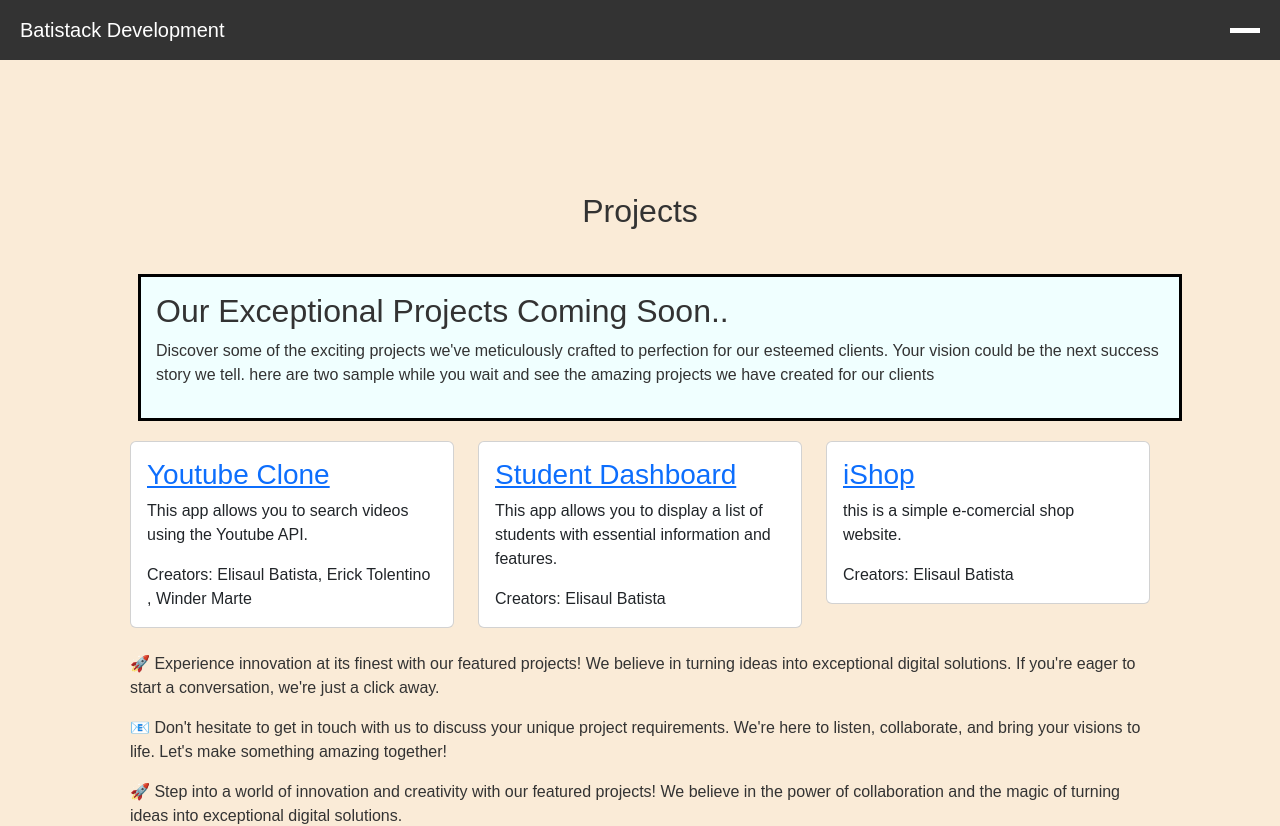
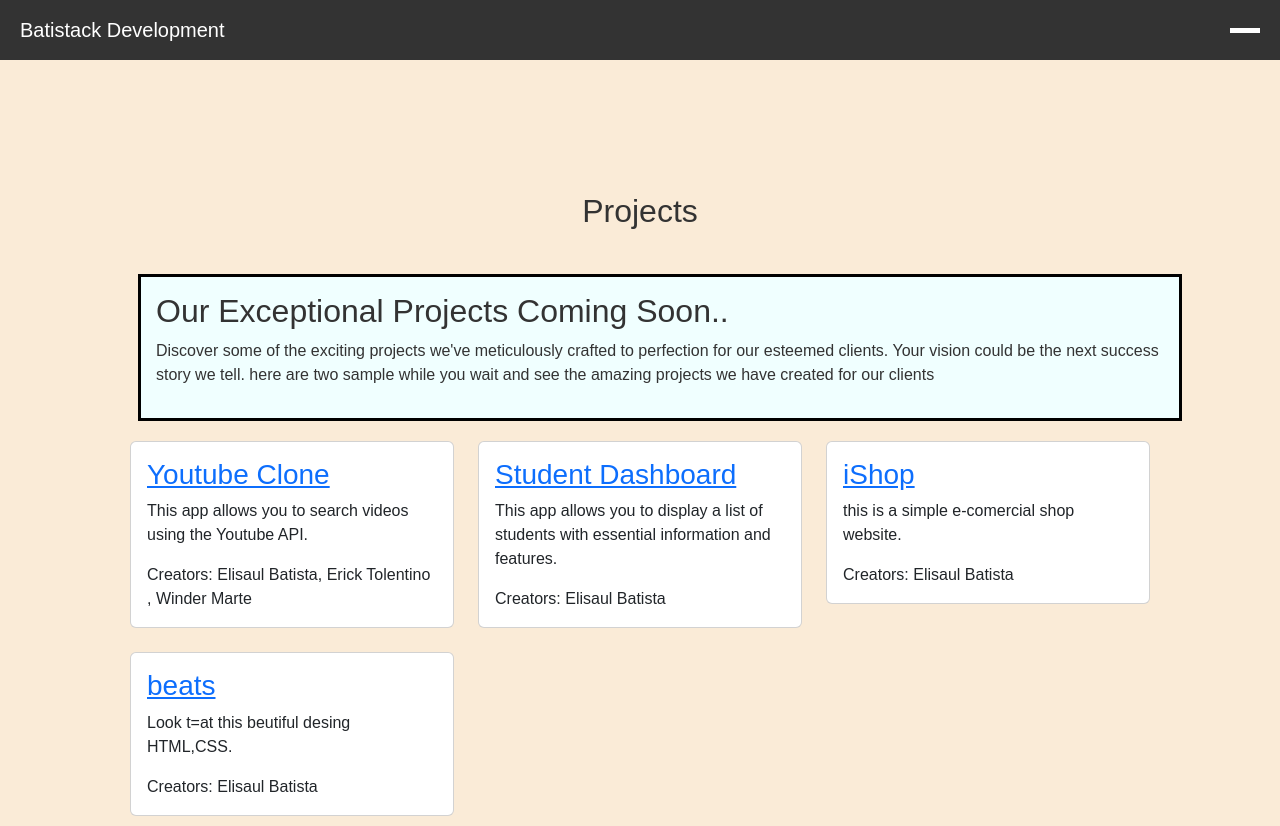
Before and after one commit to Batista0523/Batistack-Web, a React (Vite) app: page /projects in a window 1280 px wide. Shown: the top 826 px of the page. Built offline with nearby package versions, Linux system fonts and the light colour scheme.

Commit message:
added new project

```diff
--- a/package.json
+++ b/package.json
@@ -13,6 +13,7 @@
     "axios": "^1.5.0",
     "bootstrap": "^5.3.2",
     "emailjs-com": "^3.2.0",
+    "esbuild": "^0.19.4",
     "express": "^4.18.2",
     "filestack-js": "^3.27.0",
     "font-awesome": "^4.7.0",
--- a/src/data/servicesData.js
+++ b/src/data/servicesData.js
@@ -97,6 +97,14 @@
       creator: "Elisaul Batista"
     },
   },
+  {
+    projects: {
+      title: "beats",
+      description: "Look t=at this beutiful desing HTML,CSS.",
+      projectLink: "https://main--funny-sfogliatella-3c5b54.netlify.app/",
+      creator: "Elisaul Batista"
+    },
+  },
 ];
 
 export default servicesData;
```
Also changed, not shown: 1 other file (tests, documents, lock files or other folders).
